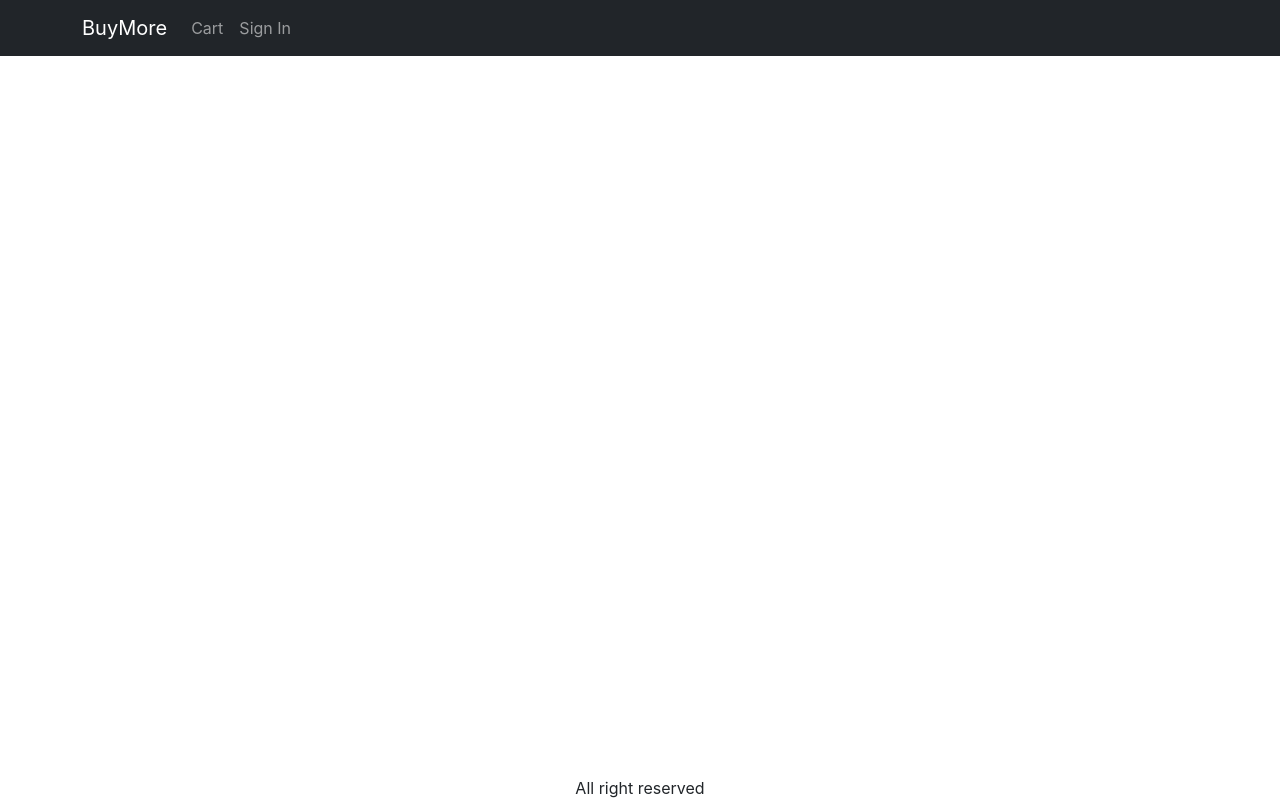
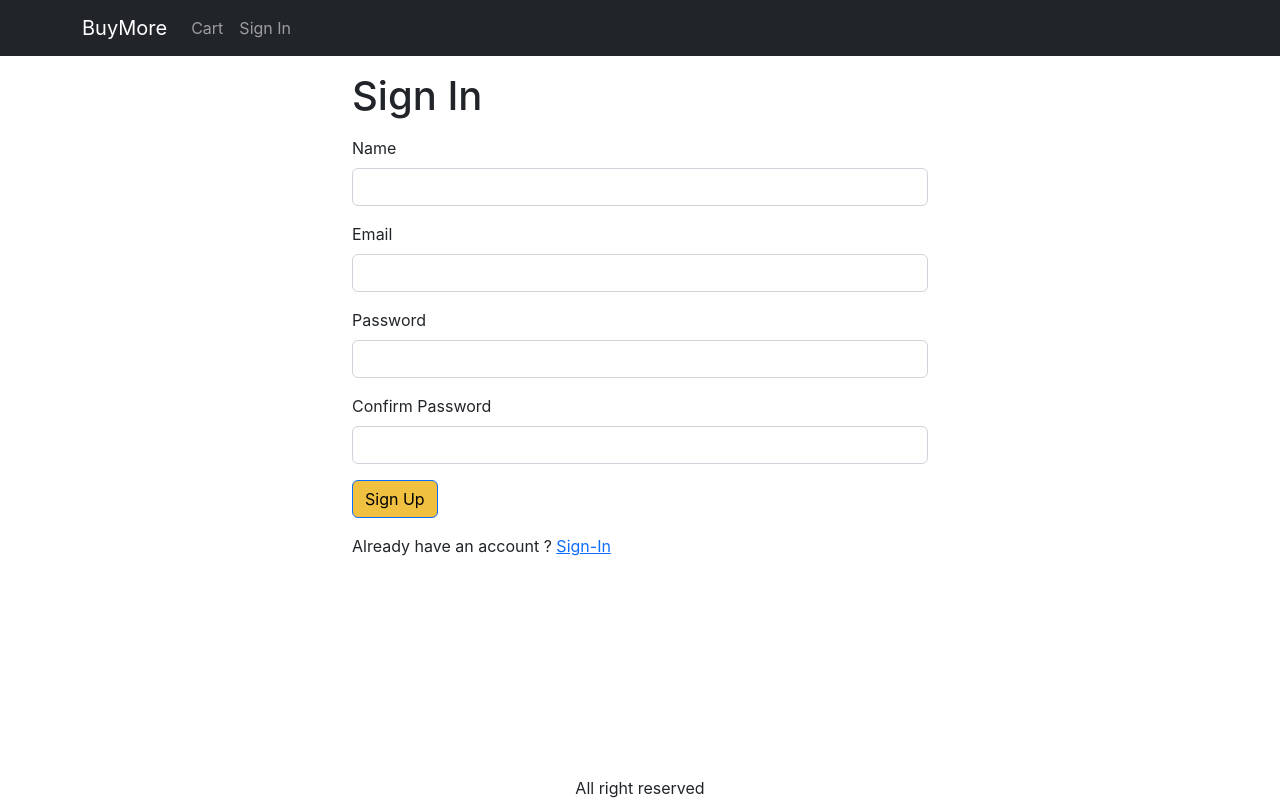
Before and after one commit to Amarjeet-Kumar1/BuyMore, a React (Create React App) app in the folder frontend/: page /signup in a window 1280 px wide. Built offline with nearby package versions, Linux system fonts and the light colour scheme.

Commit message:
payment method naem

```diff
--- a/frontend/src/App.js
+++ b/frontend/src/App.js
@@ -8,6 +8,8 @@
 import CartScreen from './screens/CartScreen';
 import SigninScreen from './screens/SigninScreen';
 import ShippingAddressScreen from './screens/ShippingAddressScreen';
+import SignupScreen from './screens/SignupScreeen';
+import PaymentMethodScreen from './screens/PaymentMethodScreen';
 function App() {
   return (
     <BrowserRouter>
@@ -22,7 +24,9 @@
               <Route path="/product/:slug" element={<ProductScreen />} />
               <Route path="/cart" element={<CartScreen />} />
               <Route path="/signin" element={<SigninScreen />} />
+              <Route path="/signup" element={<SignupScreen />} />
               <Route path="/shipping" element={<ShippingAddressScreen />} />
+              <Route path="/payment" element={<PaymentMethodScreen />} />
               <Route path="/" element={<HomeScreen />} />
             </Routes>
           </Container>
--- a/frontend/src/Store.js
+++ b/frontend/src/Store.js
@@ -10,6 +10,9 @@
     shippingAddress: localStorage.getItem('shippingAddress')
       ? JSON.parse(localStorage.getItem('shippingAddress'))
       : {},
+    paymentMethod: localStorage.getItem('paymentMethod')
+      ? localStorage.getItem('paymentMethod')
+      : '',
     cartItems: localStorage.getItem('cartItems')
       ? JSON.parse(localStorage.getItem('cartItems'))
       : [],
@@ -47,13 +50,19 @@
       return {
         ...state,
         userInfo: null,
-        cart: { cartItems: [], shippingAddress: {} },
+        cart: { cartItems: [], shippingAddress: {}, paymentMethod: '' },
       };
 
     case 'SAVE_SHIPPING_ADDRESS':
       return {
         ...state,
         cart: { ...state.cart, shippingAddress: action.payload },
+      };
+
+    case 'SAVE_PAYMENT_METHOD':
+      return {
+        ...state,
+        cart: { ...state.cart, paymentMethod: action.payload },
       };
     default:
       return state;
--- a/frontend/src/components/HeaderNav.js
+++ b/frontend/src/components/HeaderNav.js
@@ -11,6 +11,7 @@
     ctxDispatch({ type: 'USER_SIGNOUT' });
     localStorage.removeItem('userInfo');
     localStorage.removeItem('shippingAddress');
+    localStorage.removeItem('paymentMethod');
   };
   return (
     <Navbar bg="dark" variant="dark">
--- /dev/null
+++ b/frontend/src/screens/PaymentMethodScreen.js
@@ -0,0 +1,60 @@
+import React, { useContext, useEffect, useState } from 'react';
+import { Button, Form } from 'react-bootstrap';
+import { Helmet } from 'react-helmet-async';
+import { useNavigate } from 'react-router-dom';
+import CheckoutSteps from '../components/CheckoutSteps';
+import { Store } from '../Store';
+
+export default function PaymentMethodScreen() {
+  const navigate = useNavigate();
+  const { state, dispatch: ctxDispatch } = useContext(Store);
+  const {
+    cart: { shippingAddress, paymentMethod },
+  } = state;
+  const [paymentMethodName, setPaymentMethod] = useState(
+    paymentMethod || 'PayPal'
+  );
+  useEffect(() => {
+    if (!shippingAddress.address) {
+      navigate('/shipping');
+    }
+  }, [shippingAddress, navigate]);
+  const submitHandler = (e) => {
+    e.preventDefault();
+    ctxDispatch({ type: 'SAVE_PAYMENT_METHOD', payload: paymentMethodName });
+    localStorage.setItem('paymentMethod', paymentMethodName);
+    navigate('/placeorder');
+  };
+  return (
+    <div>
+      <CheckoutSteps step1 step2 step3></CheckoutSteps>
+      <div className="container small-container">
+        <Helmet>
+          <title>Payment Method</title>
+        </Helmet>
+        <h1 className="my-3">Payment Method</h1>
+        <Form onSubmit={submitHandler}>
+          <div className="mb-3">
+            <Form.Check
+              type="radio"
+              id="PayPal"
+              label="PayPal"
+              value="PayPal"
+              checked={paymentMethodName === 'PayPal'}
+              onChange={(e) => setPaymentMethod(e.target.value)}
+            />
+            <Form.Check
+              type="radio"
+              id="Paytm"
+              label="Paytm"
+              value="Paytm"
+              checked={paymentMethodName === 'Paytm'}
+              onChange={(e) => setPaymentMethod(e.target.value)}
+            />
+          </div>
+          <Button type="submit">Continue</Button>
+        </Form>
+      </div>
+    </div>
+  );
+}
--- /dev/null
+++ b/frontend/src/screens/SignupScreeen.js
@@ -0,0 +1,99 @@
+import { Button, Container } from 'react-bootstrap';
+import { Helmet } from 'react-helmet-async';
+import { Link, useLocation, useNavigate } from 'react-router-dom';
+import Form from 'react-bootstrap/Form';
+import axios from 'axios';
+import { useContext, useEffect, useState } from 'react';
+import { Store } from '../Store';
+import { toast } from 'react-toastify';
+import { getError } from '../utils';
+
+export default function SignupScreen() {
+  const navigate = useNavigate();
+  const { search } = useLocation();
+  const redirectInUrl = new URLSearchParams(search).get('redirect');
+  const redirect = redirectInUrl ? redirectInUrl : '/';
+
+  const [name, setName] = useState('');
+  const [email, setEmail] = useState('');
+  const [password, setPassword] = useState('');
+  const [confirmPassword, setConfirmPassword] = useState('');
+
+  const { state, dispatch: ctxDispatch } = useContext(Store);
+  const { userInfo } = state;
+
+  const submitHandler = async (e) => {
+    e.preventDefault();
+    if (password !== confirmPassword) {
+      toast.error('Passwords do not match');
+      return;
+    }
+    try {
+      const { data } = await axios.post('/api/users/signup', {
+        name,
+        email,
+        password,
+      });
+      ctxDispatch({ type: 'USER_SIGNIN', payload: data });
+      localStorage.setItem('userInfo', JSON.stringify(data));
+      navigate(redirect || '/');
+    } catch (err) {
+      toast.error(getError(err));
+    }
+  };
+
+  useEffect(() => {
+    if (userInfo) {
+      navigate(redirect);
+    }
+  }, [navigate, redirect, userInfo]);
+  return (
+    <Container className="small-container">
+      <Helmet>
+        <title>Sign Up</title>
+      </Helmet>
+      <h1 className="my-3">Sign In</h1>
+      <Form onSubmit={submitHandler}>
+        <Form.Group className="mb-3" controlId="name">
+          <Form.Label>Name</Form.Label>
+          <Form.Control
+            type="text"
+            required
+            onChange={(e) => setName(e.target.value)}
+          />
+        </Form.Group>
+        <Form.Group className="mb-3" controlId="email">
+          <Form.Label>Email</Form.Label>
+          <Form.Control
+            type="email"
+            required
+            onChange={(e) => setEmail(e.target.value)}
+          />
+        </Form.Group>
+        <Form.Group className="mb-3" controlId="password">
+          <Form.Label>Password</Form.Label>
+          <Form.Control
+            type="password"
+            required
+            onChange={(e) => setPassword(e.target.value)}
+          />
+        </Form.Group>
+        <Form.Group className="mb-3" controlId="confirmPassword">
+          <Form.Label>Confirm Password</Form.Label>
+          <Form.Control
+            type="password"
+            required
+            onChange={(e) => setConfirmPassword(e.target.value)}
+          />
+        </Form.Group>
+        <div className="mb-3">
+          <Button type="submit">Sign Up</Button>
+        </div>
+        <div className="mb-3">
+          Already have an account ?{' '}
+          <Link to={`/signin?redirect=${redirect}`}>Sign-In</Link>
+        </div>
+      </Form>
+    </Container>
+  );
+}
```
Also changed, not shown: 1 other file (tests, documents, lock files or other folders).
